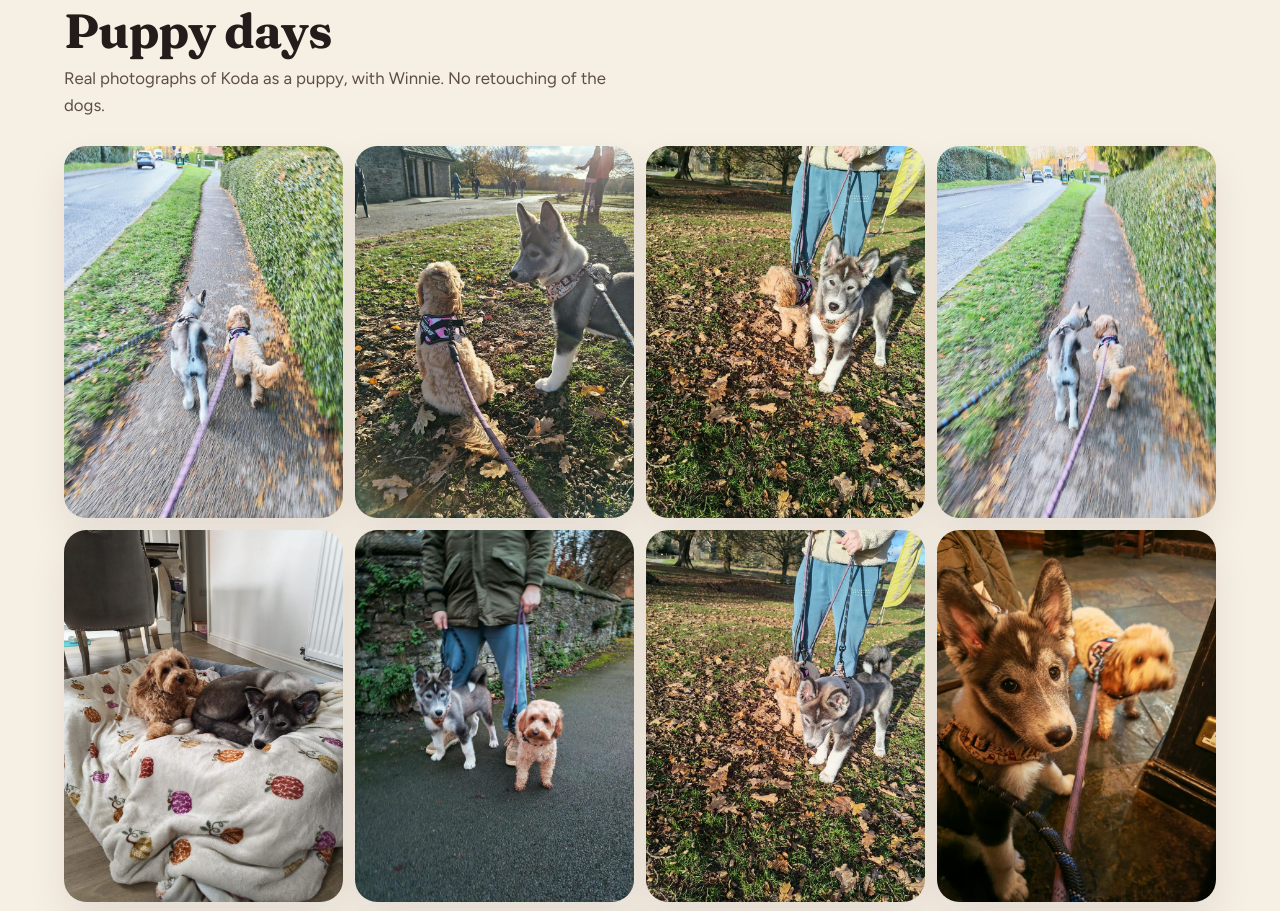
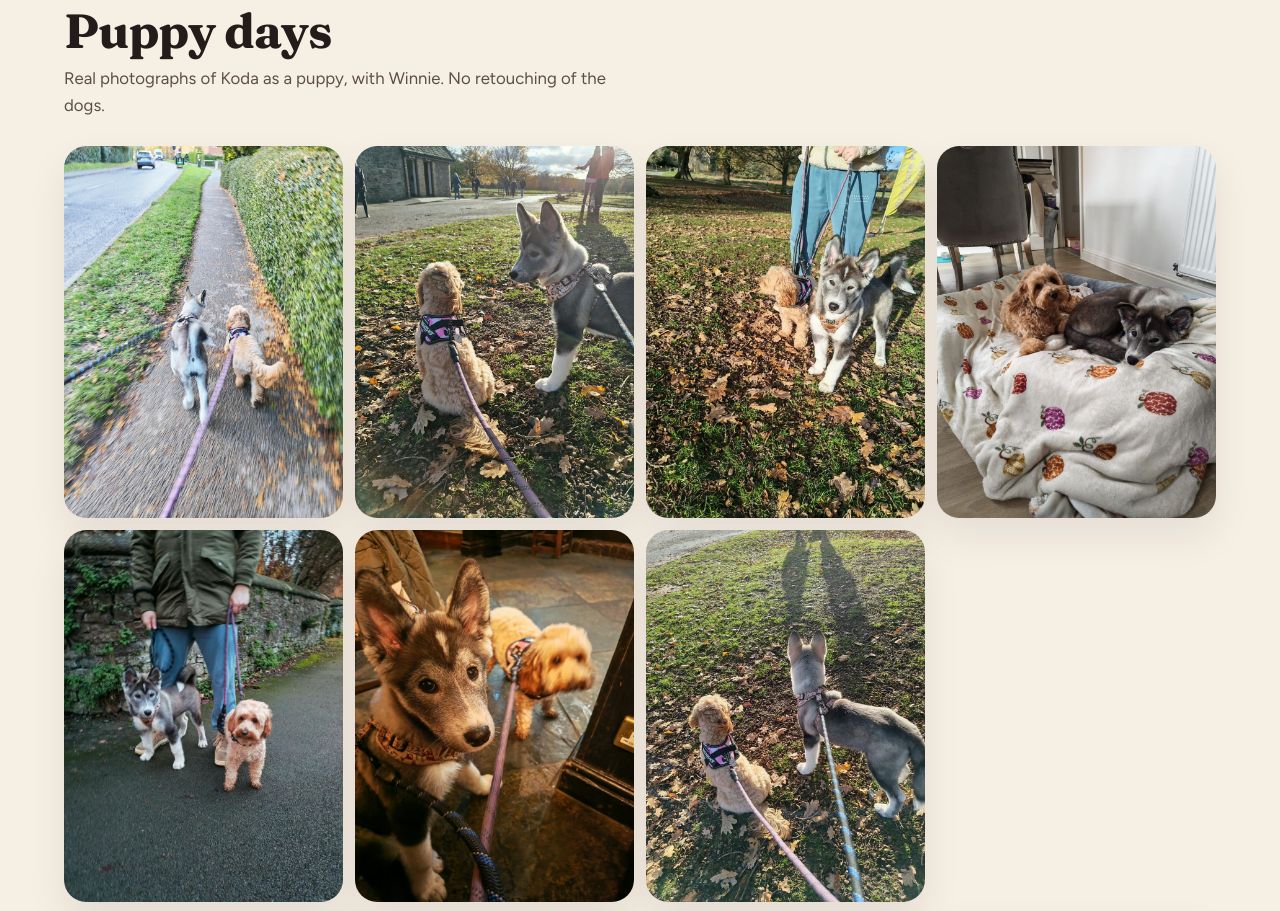
Before and after one commit to FrozenVisions/winnie-and-koda, a plain HTML site: page index.html in a window 1280 px wide. Shown: the part 2417-3328 px from the top of the page. Drawn offline with Linux system fonts and the light colour scheme.

Commit message:
Keep only the cleanest frame from each near-duplicate Puppy days pair

```diff
--- a/index.html
+++ b/index.html
@@ -358,16 +358,10 @@
             <img src="./images/puppy-koda/059.jpg" width="900" height="1200" alt="Puppy Koda with Winnie, standing on a leafy path.">
           </figure>
           <figure>
-            <img src="./images/puppy-koda/060.jpg" width="900" height="1200" alt="Puppy Koda with Winnie, walking away on a pavement path.">
-          </figure>
-          <figure>
             <img src="./images/puppy-koda/061.jpg" width="900" height="1200" alt="Puppy Koda with Winnie, lying together on a pumpkin-patterned blanket.">
           </figure>
           <figure>
             <img src="./images/puppy-koda/062.jpg" width="900" height="1200" alt="Puppy Koda with Winnie, standing together on a path.">
-          </figure>
-          <figure>
-            <img src="./images/puppy-koda/063.jpg" width="900" height="1200" alt="Puppy Koda with Winnie, on the grass among autumn leaves.">
           </figure>
           <figure>
             <img src="./images/puppy-koda/064.jpg" width="900" height="1200" alt="Puppy Koda with Winnie, on a stone floor, Koda looking up at the camera.">
@@ -380,9 +374,6 @@
           </figure>
           <figure>
             <img src="./images/puppy-koda/067.jpg" width="900" height="1200" alt="Puppy Koda with Winnie, Winnie in a cream coat, both looking up at the camera.">
-          </figure>
-          <figure>
-            <img src="./images/puppy-koda/068.jpg" width="900" height="1200" alt="Puppy Koda with Winnie, standing together, Winnie in a cream coat.">
           </figure>
           <figure>
             <img src="./images/puppy-koda/069.jpg" width="900" height="1200" alt="Puppy Koda with Winnie, sitting together on a sofa.">
```
Also changed, not shown: images/puppy-koda/060.jpg (deleted), images/puppy-koda/063.jpg (deleted), images/puppy-koda/068.jpg (deleted), 1 other file.
